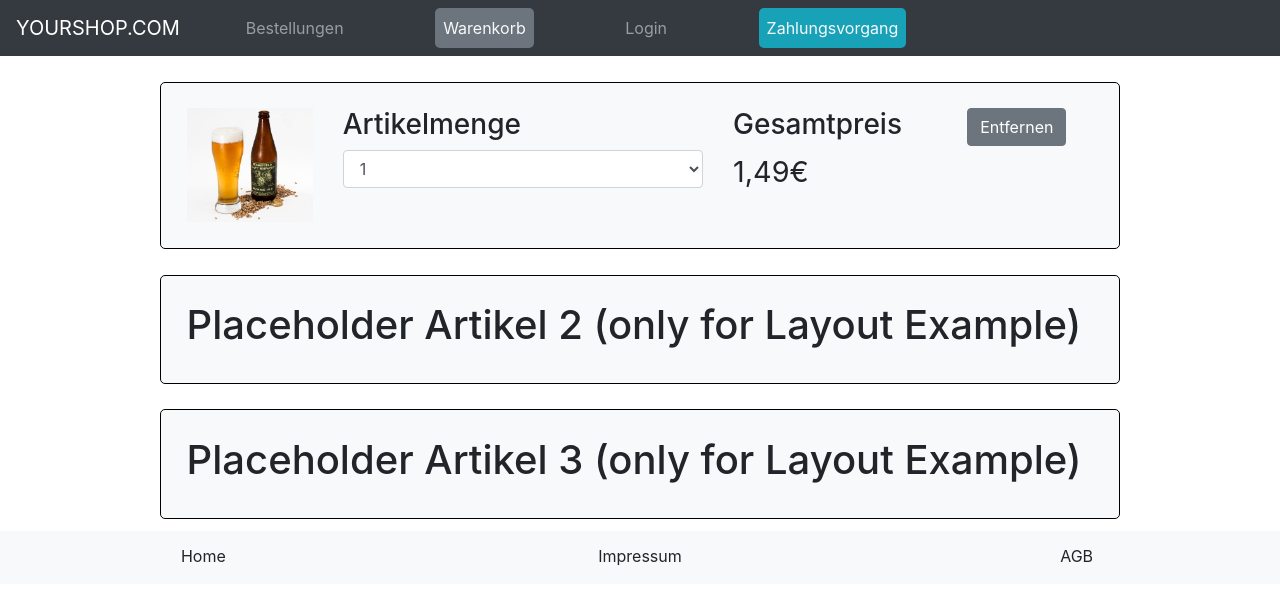
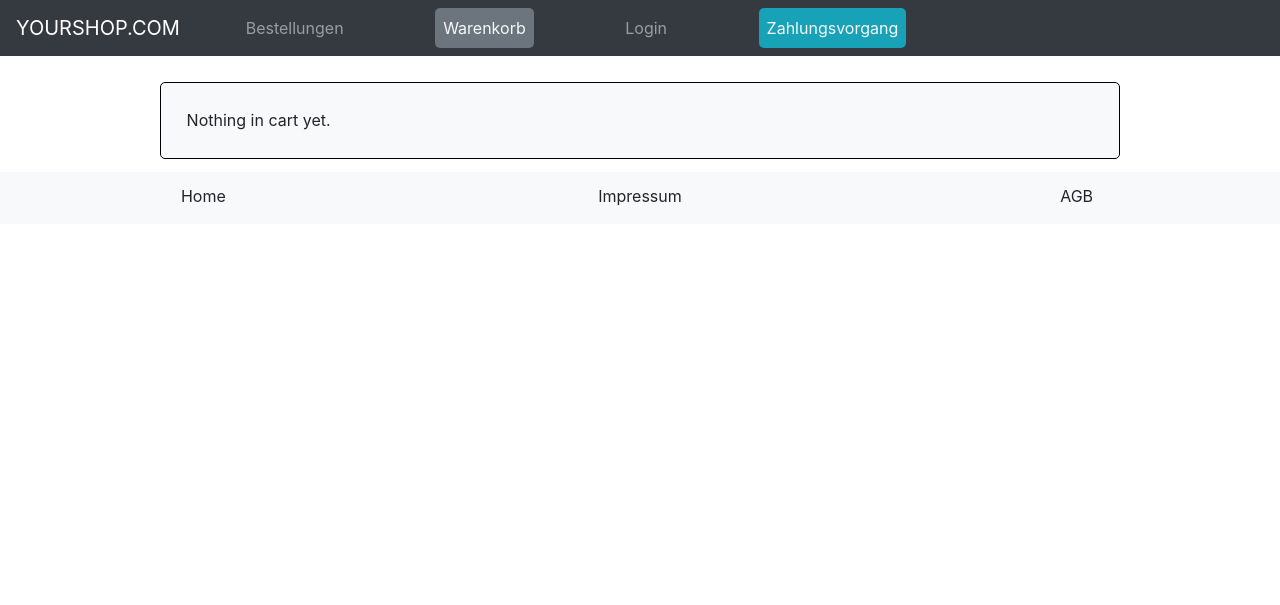
Before and after one commit to Arzoc/Webanwendungen_2_Praktikum_Shop, a web app: page /order_overview.html in a window 1280 px wide. Shown: the top 605 px of the page. Run offline with its HTML, style and script files only (its server is not run), Linux system fonts and the light colour scheme; data that the repository does not hold is empty.

Commit message:
checkout java repair, checkout.js, order_history, order_overview, correct date

```diff
--- a/src/webserver/WebContent/buy_article.html
+++ b/src/webserver/WebContent/buy_article.html
@@ -69,7 +69,7 @@
     <script src="https://code.jquery.com/jquery-3.4.1.min.js" integrity="sha256-CSXorXvZcTkaix6Yvo6HppcZGetbYMGWSFlBw8HfCJo=" crossorigin="anonymous"></script>
     <script src="https://cdnjs.cloudflare.com/ajax/libs/popper.js/1.14.7/umd/popper.min.js" integrity="sha384-UO2eT0CpHqdSJQ6hJty5KVphtPhzWj9WO1clHTMGa3JDZwrnQq4sF86dIHNDz0W1" crossorigin="anonymous"></script>
     <script src="https://stackpath.bootstrapcdn.com/bootstrap/4.3.1/js/bootstrap.min.js" integrity="sha384-JjSmVgyd0p3pXB1rRibZUAYoIIy6OrQ6VrjIEaFf/nJGzIxFDsf4x0xIM+B07jRM" crossorigin="anonymous"></script>
+  	<script src="js/login_helper.js"></script>
     <script src="js/buy_article.js" ></script>
-  	<script src="js/login_helper.js"></script>
   </body>
 </html>
--- a/src/webserver/WebContent/js/order_overview.js
+++ b/src/webserver/WebContent/js/order_overview.js
@@ -0,0 +1,69 @@
+function set_attr(id) {
+	$.ajax({
+		type: "GET",
+		url: "rest/articles/by-id?article_id=" + id,
+		success: (result) => {
+			$("#article_cost_" + id).append(result.cost + " &euro;");
+			$("#article_name_" + id).append(result.article_name);
+		},
+		error: () => console.log("failed to get article info")
+	})
+}
+
+$(document).ready(function() {
+	if (localStorage.cart === undefined || localStorage.cart == "[]") {
+		$("main").append("<div class=\"container bg-light overview\"> Nothing in cart yet. </div>");
+		return;
+	}
+	var cart = JSON.parse(localStorage.cart);
+	for (let i = 0; i < cart.length; i++) {
+		if (cart[i].quantity === undefined) {
+			cart[i].quantity = 1;
+			localStorage.cart = JSON.stringify(cart);
+		}
+		$("main").append("<div class=\"container bg-light overview\" id=\"order_article_view_" + cart[i].article_id + "\" >" +
+							"<div class=\"row\">" +
+							"<div class=\"col-lg-2 bg-light\">" +
+							"<img src=\"article_thumbnails/" + cart[i].article_id + ".jpg\" class=\"img-fluid\"/>" +
+							"</div> " +
+							"<div class=\"col-lg-5 bg-light\">" +
+							"<h3 id=\"article_name_" + cart[i].article_id + "\"></h3>" +
+							"<input type=text value=\"" + cart[i].quantity + "\" id=\"article_quantity_" + cart[i].article_id + "\"></input>" +
+							"<div id=\"article_quantity_error_" + cart[i].article_id + "\" hidden=\"true\" style=\"color: red\">Please input only numbers</div>" +
+							"</div>" +
+							"<div class=\"col-lg-3 bg-light\">" +
+								"<h3>Gesamtpreis</h3>" +
+								"<p class=\"overview-price\" id=\"article_cost_" + cart[i].article_id + "\"></p>" +
+							"</div>" +
+							"<div class=\"col-lg-2 bg-light\">" +
+								"<button type=\"button\" class=\"btn btn-secondary\">Entfernen</button>" +
+							"</div>" +
+							"</div>" +
+							"</div>"
+				)
+		set_attr(cart[i].article_id); /* async */
+		$("#order_article_view_" + cart[i].article_id + " button").click(function() {
+			var id = cart[i].article_id;
+			var c = []
+			for (let j = 0; j < cart.length; j++)
+				i != j &&  c.push(cart[j]);
+			localStorage.cart = JSON.stringify(c);
+			$("#order_article_view_" + id).remove();
+		})
+
+		$("#article_quantity_" + cart[i].article_id).on("input", function() {
+			if (isNaN($("#article_quantity_" + cart[i].article_id).prop("value")) || $("#article_quantity_" + cart[i].article_id).prop("value") == "") {
+				$("#article_quantity_error_" + cart[i].article_id).prop("hidden", false);
+				$("#goto_checkout").click(function(e) {
+					e.preventDefault();
+				})
+			}
+			else {
+				$("#article_quantity_error_" + cart[i].article_id).prop("hidden", true);
+				cart[i].quantity = $("#article_quantity_" + cart[i].article_id).prop("value");
+				localStorage.cart = JSON.stringify(cart);
+				$("#goto_checkout").unbind("click");
+			}
+		})
+	}
+});
--- a/src/webserver/WebContent/order_overview.html
+++ b/src/webserver/WebContent/order_overview.html
@@ -28,46 +28,14 @@
 			<a class="nav-link" href="login.html">Login</a>
 		</li>
 		<li class="nav-item">
-			<a class="nav-link bg-info text-light nav-active" href="checkout.html">Zahlungsvorgang</a>
+			<a class="nav-link bg-info text-light nav-active" id="goto_checkout" href="checkout.html"")>Zahlungsvorgang</a>
 		</li>
 		</ul>
 	</div>
 	</nav>
     </header>
 
-    <main>
-	<div class="container bg-light overview">
-	<div class="row">
-		<div class="col-lg-2 bg-light">
-		<img src="beer.jpg" class="img-fluid"/>
-		</div>
-		<div class="col-lg-5 bg-light">
-		<h3>Artikelmenge</h3>
-		<div class="form-group">
-		<select class="form-control">
-        <option>1</option>
-        <option>2</option>
-        <option>3</option>
-        <option>4</option>
-		<option>5</option>
-		</select>
-		</div>
-		</div>
-		<div class="col-lg-3 bg-light">
-		<h3>Gesamtpreis</h3>
-		<p class="overview-price">1,49&euro;</p>
-		</div>
-		<div class="col-lg-2 bg-light">
-		<button type="button" class="btn btn-secondary">Entfernen</button>
-		</div>
-	</div>
-	</div>
-	<div class="container bg-light overview">
-	<h1>Placeholder Artikel 2 (only for Layout Example)</h1>
-	</div>
-	<div class="container bg-light overview">
-	<h1>Placeholder Artikel 3 (only for Layout Example)</h1>
-	</div>
+    <main><!-- place for articles -->
 	</main>
 
 
@@ -88,5 +56,6 @@
     <script src="https://cdnjs.cloudflare.com/ajax/libs/popper.js/1.14.7/umd/popper.min.js" integrity="sha384-UO2eT0CpHqdSJQ6hJty5KVphtPhzWj9WO1clHTMGa3JDZwrnQq4sF86dIHNDz0W1" crossorigin="anonymous"></script>
     <script src="https://stackpath.bootstrapcdn.com/bootstrap/4.3.1/js/bootstrap.min.js" integrity="sha384-JjSmVgyd0p3pXB1rRibZUAYoIIy6OrQ6VrjIEaFf/nJGzIxFDsf4x0xIM+B07jRM" crossorigin="anonymous"></script>
   	<script src="js/login_helper.js"></script>
+  	<script src="js/order_overview.js"></script>
   </body>
 </html>
--- a/src/webserver/src/other/UserDependableConfiguration.java
+++ b/src/webserver/src/other/UserDependableConfiguration.java
@@ -2,7 +2,7 @@ package other;
 
 public final class UserDependableConfiguration {
 
-	//public static final String sqlfilename = "C:\\Users\\Arzoc\\Desktop\\uni\\webanwendungen2\\git\\Webanwendungen_2_Praktikum_Shop\\src\\database\\yourshop.db";
-	public static final String sqlfilename = "C:\\Users\\Fun\\Documents\\Webanwendungen_2_Praktikum_Shop\\src\\database\\yourshop.db";
+	public static final String sqlfilename = "C:\\Users\\Arzoc\\Desktop\\uni\\webanwendungen2\\git\\Webanwendungen_2_Praktikum_Shop\\src\\database\\yourshop.db";
+	//public static final String sqlfilename = "C:\\Users\\Fun\\Documents\\Webanwendungen_2_Praktikum_Shop\\src\\database\\yourshop.db";
 
 }
--- a/src/webserver/src/rest/services/Users.java
+++ b/src/webserver/src/rest/services/Users.java
@@ -4,6 +4,8 @@ import java.sql.Connection;
 import java.sql.PreparedStatement;
 import java.sql.ResultSet;
 import java.sql.SQLException;
+import java.text.SimpleDateFormat;
+import java.util.Date;
 import java.util.Vector;
 
 import javax.ws.rs.Consumes;
@@ -182,7 +184,7 @@ public class Users {
 				}
 				orders.add(new FullOrder(
 						tmpOrders,
-						order_ids.getString("buydate")
+						(new SimpleDateFormat("MMMM d, yyyy 'at' h:mm a")).format(new Date(Long.parseLong(order_ids.getString("buydate")) * 1000L))
 						));
 			}
 			SQLObject.closeDatabase(conn);
```
Also changed, not shown: src/webserver/WebContent/index.html (+6 -6 lines), src/webserver/WebContent/js/checkout.js (+6 -4 lines), src/webserver/WebContent/order_history.html (+0 -7 lines), src/webserver/src/other/FullOrder.java (+11 -4 lines), 2 other files.
